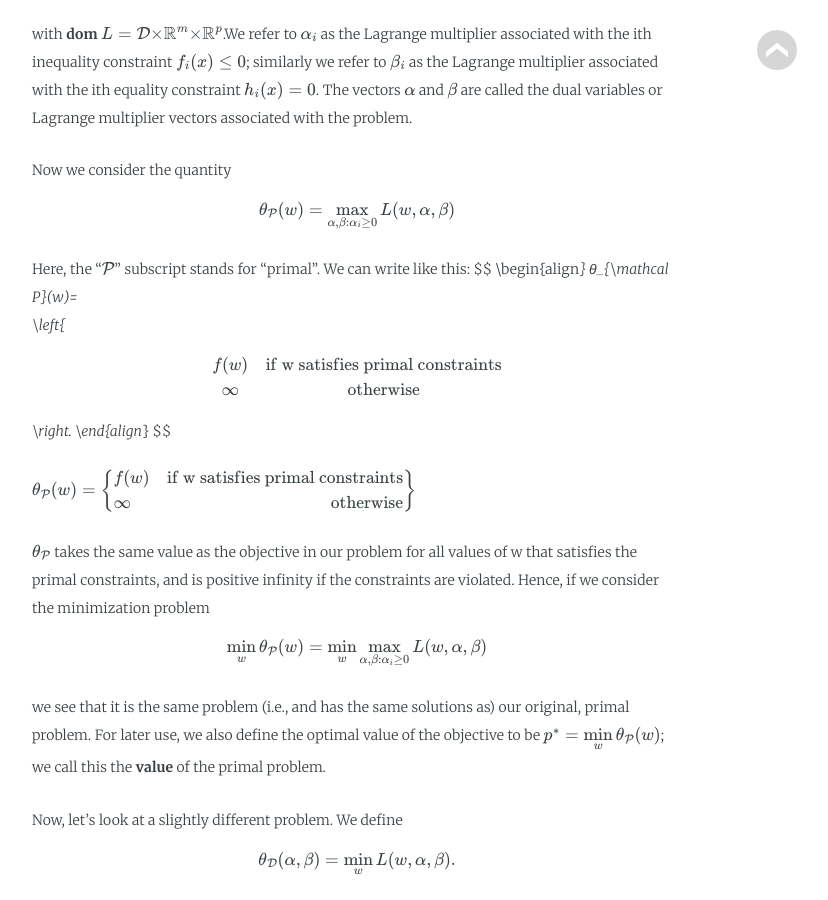
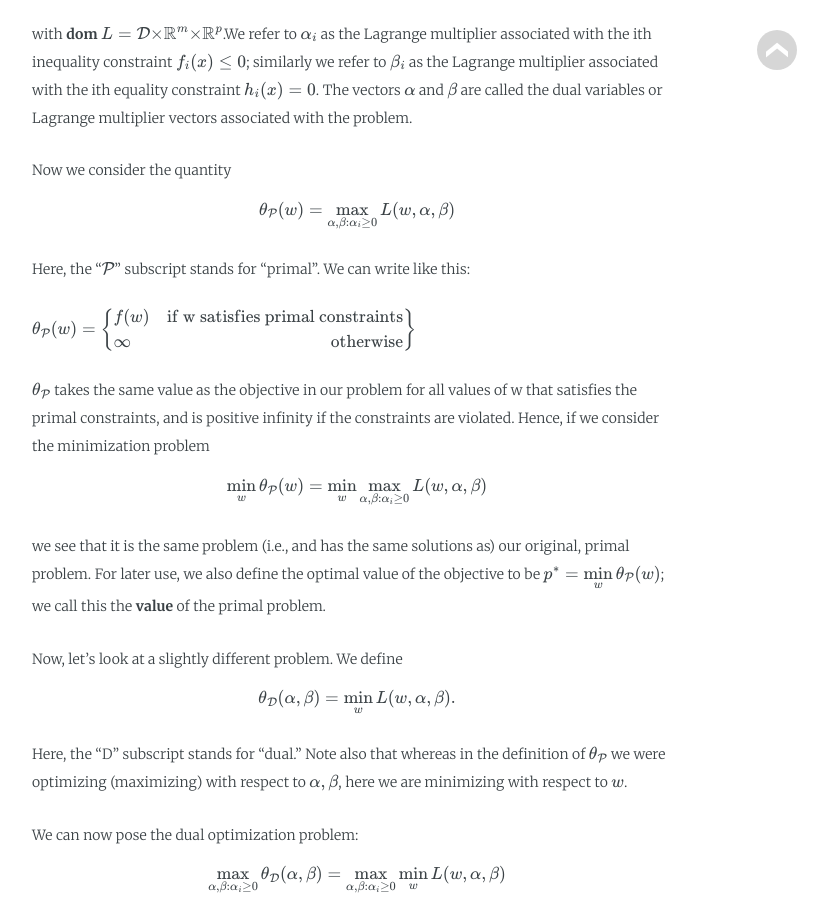
Before and after one commit to TyrionBian/tyrionbian.github.io, a Jekyll site: the page built from _posts/2020-06-09-Support Vector Machine.md, in a window 1280 px wide and 900 px high, scrolled down 4093 px. Shown: the whole window, without its empty margins (283-1111 px from the left). Built offline with Jekyll 4.4.1, drawn with Linux system fonts in a browser that asks for light colours; some web fonts are replaced; formulas are drawn with MathJax 3.

Commit message:
Update 2020-06-09-Support Vector Machine.md

```diff
--- a/_posts/2020-06-09-Support Vector Machine.md
+++ b/_posts/2020-06-09-Support Vector Machine.md
@@ -133,17 +133,6 @@ Now we consider the quantity
 $$
 
 Here, the “$\mathcal P$” subscript stands for “primal”. We can write like this:
-\$$
-\begin{align*}
-  θ_{\mathcal P}(w)=
-   \left\{
-     \begin{array}{ccc}
-      f(w) & \text{if w satisfies primal constraints} \newline
-      \infty & \text{otherwise}
-    \end{array}
-   \right.
-\end{align*}
-$$
 
 \$$
 \begin{equation}
```
